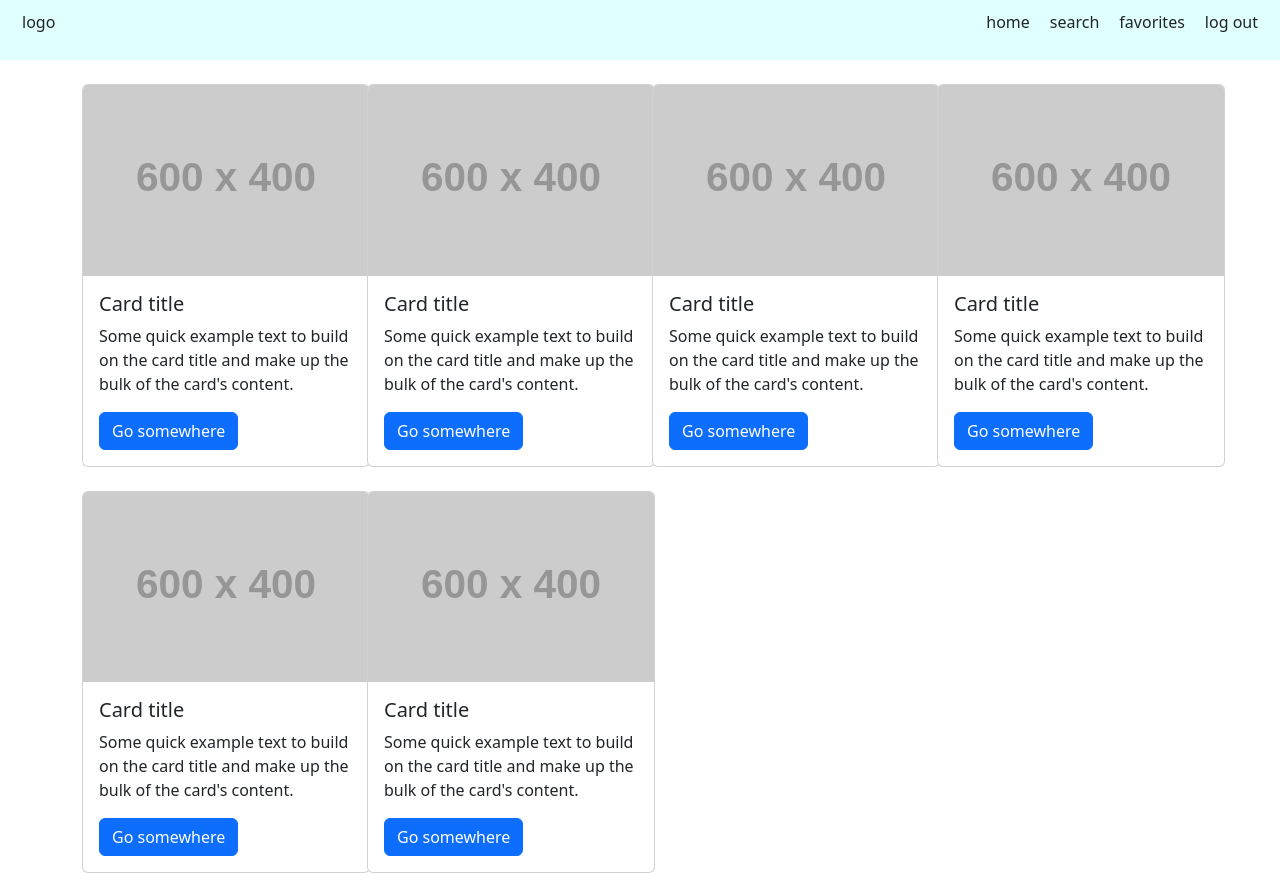
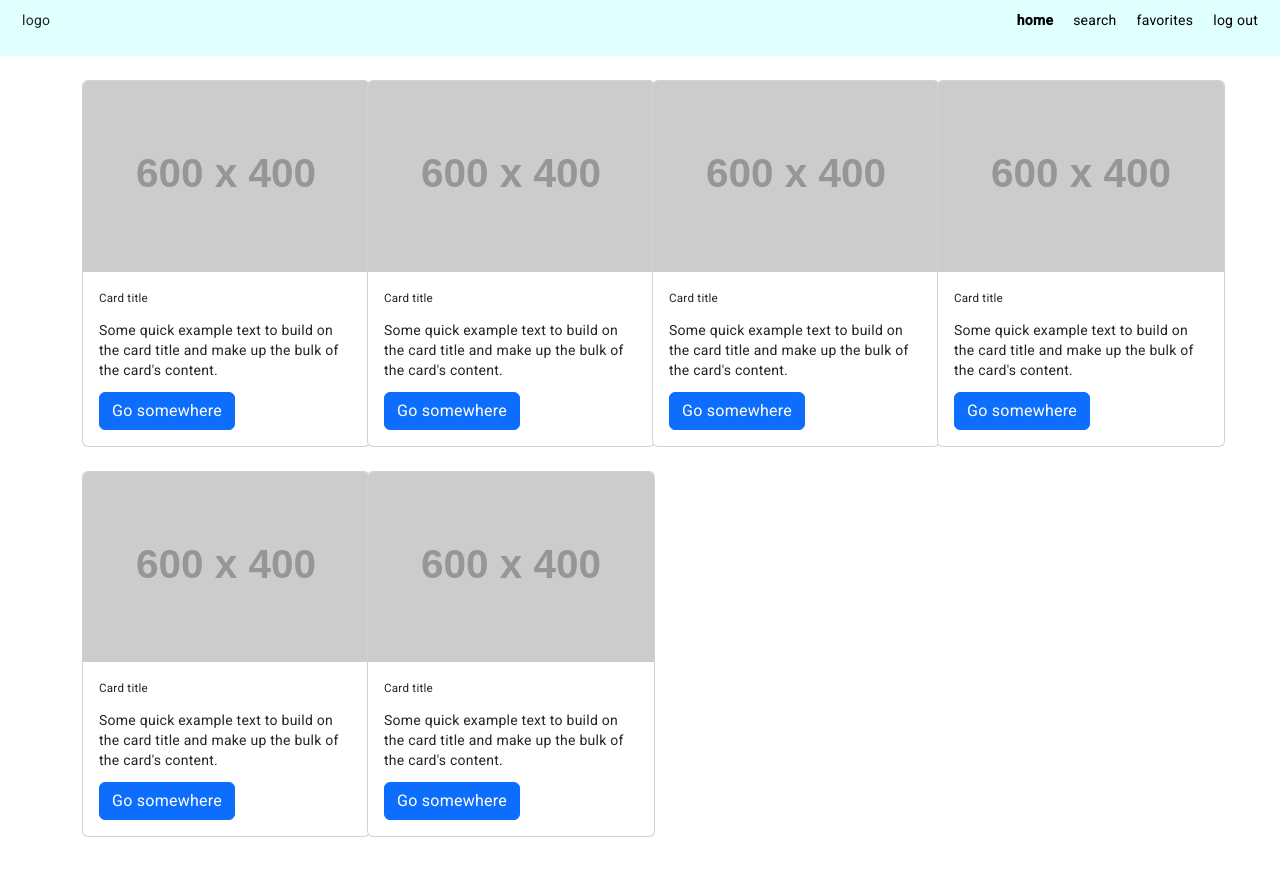
Before and after one commit to DaniloCavalli/pokemonApp17, an Angular app: page /home in a window 1280 px wide. After the commit the page ends 837 px from the top, so only its background shows below. Built offline with nearby package versions, Linux system fonts and the light colour scheme.

Commit message:
added material

```diff
--- a/angular.json
+++ b/angular.json
@@ -30,6 +30,7 @@
               "src/assets"
             ],
             "styles": [
+              "@angular/material/prebuilt-themes/indigo-pink.css",
               "node_modules/bootstrap/dist/css/bootstrap.min.css",
               "src/styles.scss"
             ],
@@ -91,6 +92,7 @@
               "src/assets"
             ],
             "styles": [
+              "@angular/material/prebuilt-themes/indigo-pink.css",
               "src/styles.scss"
             ],
             "scripts": []
--- a/package.json
+++ b/package.json
@@ -11,10 +11,12 @@
   "private": true,
   "dependencies": {
     "@angular/animations": "^17.1.0",
+    "@angular/cdk": "^17.3.4",
     "@angular/common": "^17.1.0",
     "@angular/compiler": "^17.1.0",
     "@angular/core": "^17.1.0",
     "@angular/forms": "^17.1.0",
+    "@angular/material": "^17.3.4",
     "@angular/platform-browser": "^17.1.0",
     "@angular/platform-browser-dynamic": "^17.1.0",
     "@angular/router": "^17.1.0",
--- a/src/app/app.config.ts
+++ b/src/app/app.config.ts
@@ -2,7 +2,8 @@ import { ApplicationConfig } from '@angular/core';
 import { provideRouter } from '@angular/router';
 
 import { routes } from './app.routes';
+import { provideAnimationsAsync } from '@angular/platform-browser/animations/async';
 
 export const appConfig: ApplicationConfig = {
-  providers: [provideRouter(routes)]
+  providers: [provideRouter(routes), provideAnimationsAsync()]
 };
--- a/src/app/shared/componenets/header/header.component.html
+++ b/src/app/shared/componenets/header/header.component.html
@@ -9,10 +9,26 @@
             <div class="col-10">
                 <nav>
                     <ul>
-                        <li class="nav-link" routerLink="home">home</li>
-                        <li class="nav-link" routerLink="search">search</li>
-                        <li class="nav-link" routerLink="favorites">favorites</li>
-                        <li class="nav-link" routerLink="logout">log out</li>
+                        <li class="nav-link"><a
+                            routerLink="home"
+                            routerLinkActive
+                            #home="routerLinkActive"
+                            [ngClass]="home.isActive ? 'active' : '' ">home</a></li>
+                        <li class="nav-link"><a
+                            routerLink="search"
+                            routerLinkActive
+                            #search="routerLinkActive"
+                            [ngClass]="search.isActive ? 'active' : '' ">search</a></li>
+                        <li class="nav-link"><a
+                            routerLink="favorites"
+                            routerLinkActive
+                            #favorites="routerLinkActive"
+                            [ngClass]="favorites.isActive ? 'active' : '' ">favorites</a></li>
+                        <li class="nav-link"><a
+                            routerLink="logout"
+                            routerLinkActive
+                            #logOut="routerLinkActive"
+                            [ngClass]="logOut.isActive ? 'active' : '' ">log out</a></li>
                     </ul>
                 </nav>
             </div>
--- a/src/app/shared/componenets/header/header.component.scss
+++ b/src/app/shared/componenets/header/header.component.scss
@@ -9,9 +9,18 @@ nav {
         justify-content: end;
         li{
             margin-left: 20px;
+            a{
+                text-decoration: none;
+                color: black;
+            }
         }
         li.logout{
             margin-left: 60px;
         }
     }
 }
+
+a.active {
+    font-weight: bold;
+    text-decoration: underline;
+}
--- a/src/app/shared/componenets/header/header.component.ts
+++ b/src/app/shared/componenets/header/header.component.ts
@@ -1,10 +1,14 @@
+import { CommonModule } from '@angular/common';
 import { Component } from '@angular/core';
 import { RouterLink, RouterLinkActive } from '@angular/router';
 
 @Component({
   selector: 'app-header',
   standalone: true,
-  imports: [RouterLink, RouterLinkActive],
+  imports: [
+    CommonModule,
+    RouterLink,
+    RouterLinkActive],
   templateUrl: './header.component.html',
   styleUrl: './header.component.scss'
 })
--- a/src/index.html
+++ b/src/index.html
@@ -6,8 +6,10 @@
   <base href="/">
   <meta name="viewport" content="width=device-width, initial-scale=1">
   <link rel="icon" type="image/x-icon" href="favicon.ico">
+  <link href="https://fonts.googleapis.com/css2?family=Roboto:wght@300;400;500&display=swap" rel="stylesheet">
+  <link href="https://fonts.googleapis.com/icon?family=Material+Icons" rel="stylesheet">
 </head>
-<body>
+<body class="mat-typography">
   <app-root></app-root>
 </body>
 </html>
--- a/src/styles.scss
+++ b/src/styles.scss
@@ -1 +1,4 @@
 /* You can add global styles to this file, and also import other style files */
+
+html, body { height: 100%; }
+body { margin: 0; font-family: Roboto, "Helvetica Neue", sans-serif; }
```
Also changed, not shown: 1 other file (tests, documents, lock files or other folders).
